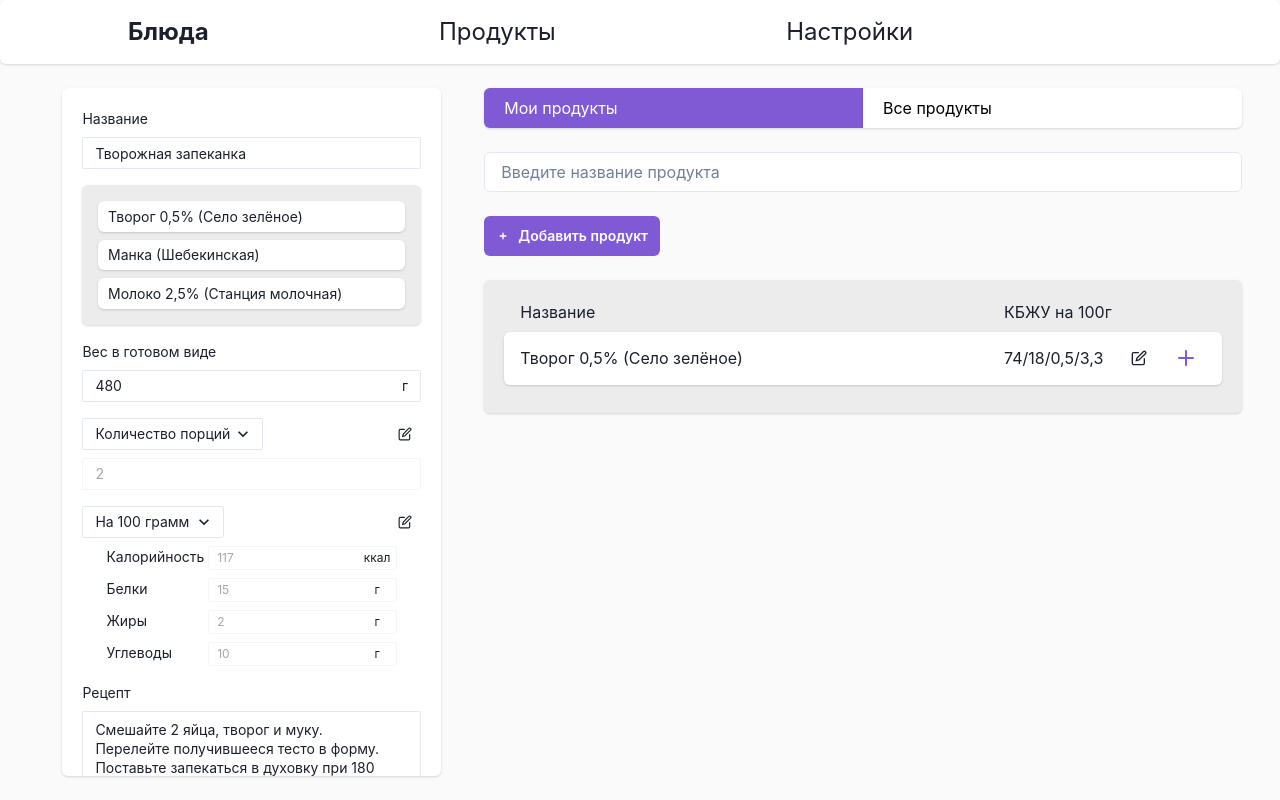
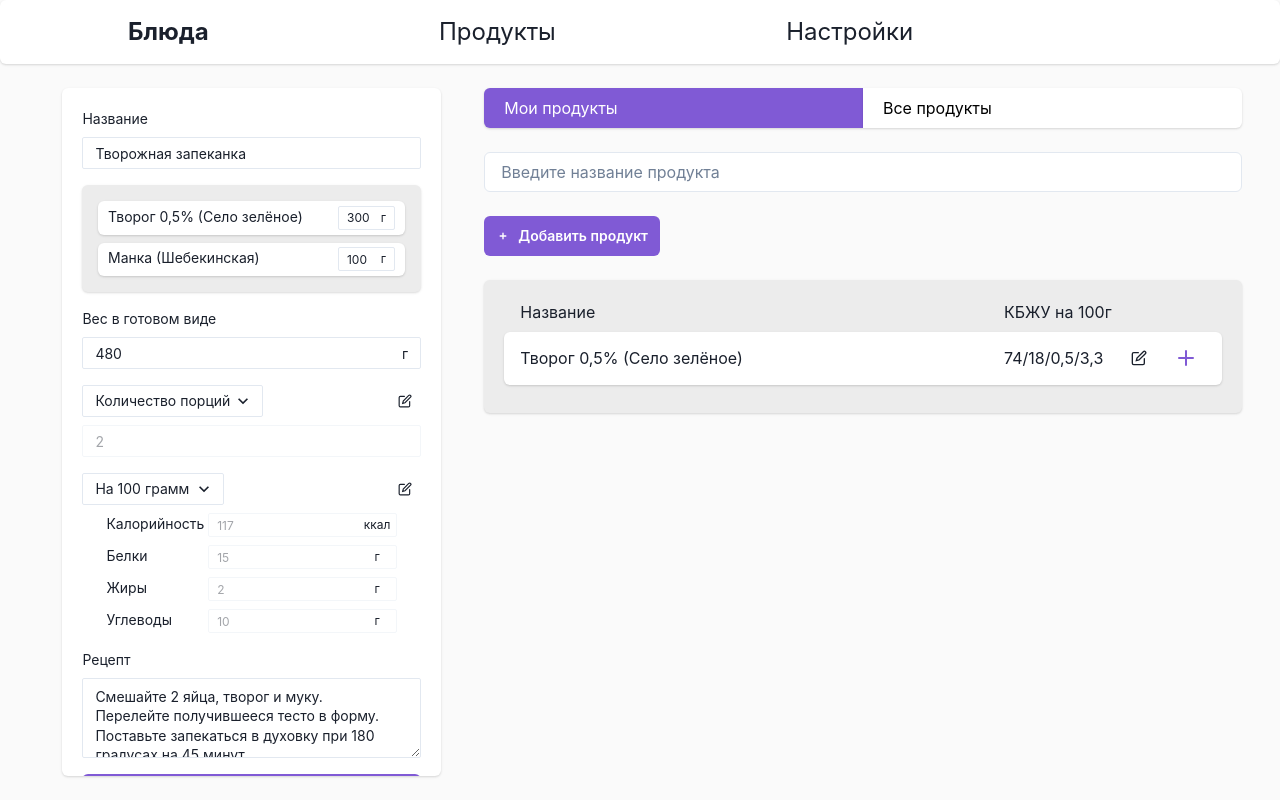
Before and after one commit to kmwk10/dish-analyzer, a React (Create React App) app in the folder frontend/: page /dishes/editor/1 in a window 1280 px wide. Built offline with nearby package versions, Linux system fonts and the light colour scheme.

Commit message:
feat(frontend): add display and editable weights for products in EditorDishCard

```diff
--- a/frontend/src/pages/EditorDish/EditorDishCard.jsx
+++ b/frontend/src/pages/EditorDish/EditorDishCard.jsx
@@ -1,4 +1,4 @@
-import { Card, CardBody, Input, Text, InputGroup, InputRightElement, Textarea, Button } from "@chakra-ui/react";
+import { Card, CardBody, Input, Text, InputGroup, InputRightElement, Textarea, Button, Flex } from "@chakra-ui/react";
 import { useState, useEffect } from "react";
 
 import ServingSelect from "./ServingSelect";
@@ -21,6 +21,47 @@ export default function EditorDishCard({ dish }) {
   const [carbs, setCarbs] = useState("");
 
   const [recipe, setRecipe] = useState("");
+
+  const [productWeights, setProductWeights] = useState({});
+
+  // Для тестирования
+  const product1 = {
+    "id": 1,
+    "name": "Творог 0,5% (Село зелёное)",
+    "calories": 74,
+    "protein": 18,
+    "fat": 0.5,
+    "carbs": 3.3,
+    "used_in_dishes": ["Творожная запеканка", "Сырники", "Ватрушки"]
+  }
+
+    const product2 = {
+    "id": 2,
+    "name": "Манка (Шебекинская)",
+    "calories": 350,
+    "protein": 13,
+    "fat": 1,
+    "carbs": 72,
+    "used_in_dishes": ["Творожная запеканка"]
+  }
+
+  const products = [product1, product2]
+
+  useEffect(() => {
+    if (!dish?.products) return;
+    const weights = {};
+    dish.products.forEach(p => {
+      weights[p.id] = p.weight;
+    });
+    setProductWeights(weights);
+  }, [dish]);
+
+  const handleWeightChange = (id, value) => {
+    setProductWeights(prev => ({
+      ...prev,
+      [id]: value
+    }));
+  };
 
   useEffect(() => {
     if (!dish) return;
@@ -86,7 +127,16 @@ export default function EditorDishCard({ dish }) {
                 padding="0.3rem 0.6rem"
                 _last={{ mb: 0 }}
               >
-                <Text>{product.name}</Text>
+                <Flex>
+                  <Text>{products.find(p => p.id === product.id)?.name}</Text>
+                  <InputGroup size="xs" width="20%" ml="auto">
+                    <Input
+                      value={productWeights[product.id] ?? ""}
+                      onChange={(e) => handleWeightChange(product.id, e.target.value)}
+                    />
+                    <InputRightElement children="г" ml="0.5rem" />
+                  </InputGroup>
+                </Flex>
               </Card>
             ))
           ) : (
--- a/frontend/src/pages/EditorDish/EditorDishPage.jsx
+++ b/frontend/src/pages/EditorDish/EditorDishPage.jsx
@@ -26,6 +26,7 @@ export default function EditorPage() {
 
   // Для тестирования
   const product1 = {
+    "id": 1,
     "name": "Творог 0,5% (Село зелёное)",
     "calories": 74,
     "protein": 18,
@@ -35,6 +36,7 @@ export default function EditorPage() {
   }
 
     const product2 = {
+    "id": 2,
     "name": "Манка (Шебекинская)",
     "calories": 350,
     "protein": 13,
@@ -44,12 +46,23 @@ export default function EditorPage() {
   }
 
   const product3 = {
+    "id": 3,
     "name": "Молоко 2,5% (Станция молочная)",
     "calories": 53,
     "protein": 3,
     "fat": 2.5,
     "carbs": 4.7,
     "used_in_dishes": []
+  }
+
+  const productInDish1 = {
+    "id": 1,
+    "weight": 300
+  }
+
+  const productInDish2 = {
+    "id": 2,
+    "weight": 100
   }
 
   const myProducts = [product1]
@@ -67,7 +80,7 @@ export default function EditorPage() {
         "fat": 2.5,
         "carbs": 10,
         "servings": 2,
-        "products": [product1, product2, product3],
+        "products": [productInDish1, productInDish2],
         "recipe": "Смешайте 2 яйца, творог и муку.\nПерелейте получившееся тесто в форму.\nПоставьте запекаться в духовку при 180 градусах на 45 минут."
       };
       setDish(fakeDish);
```
